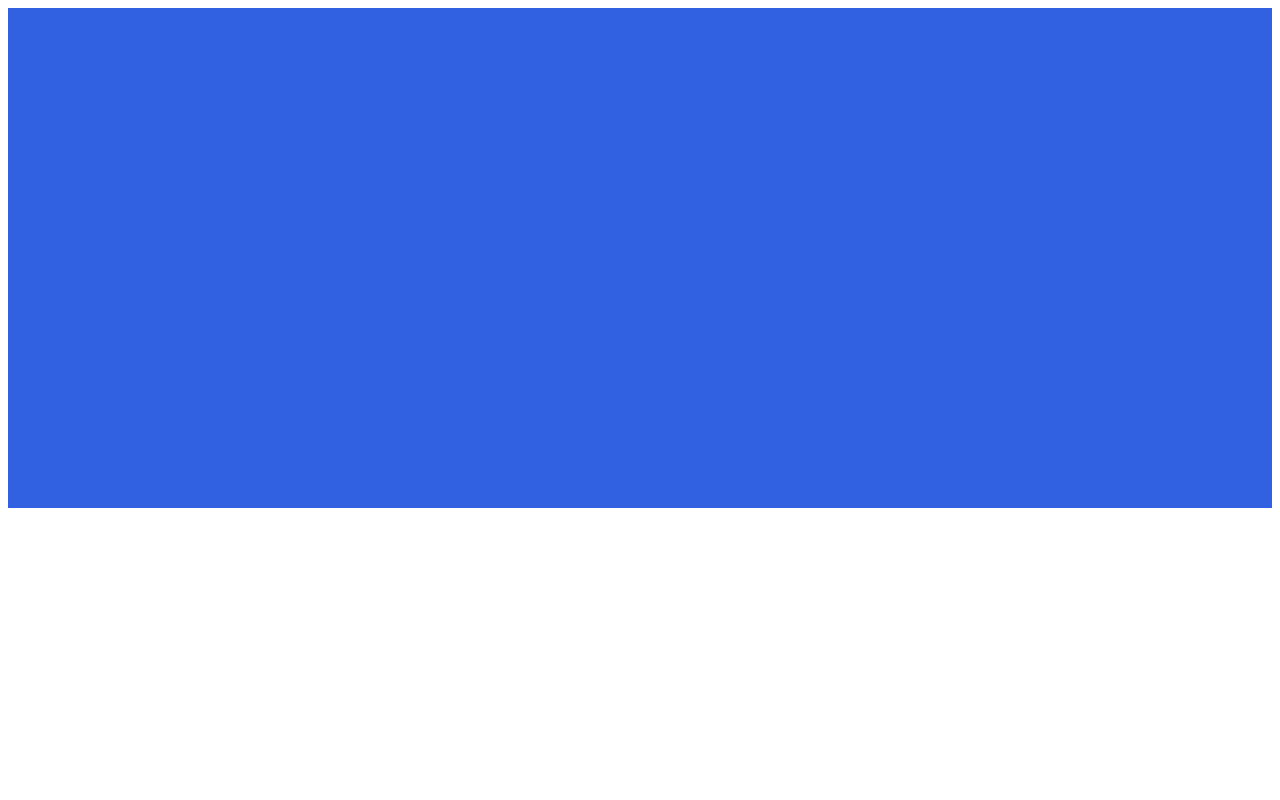
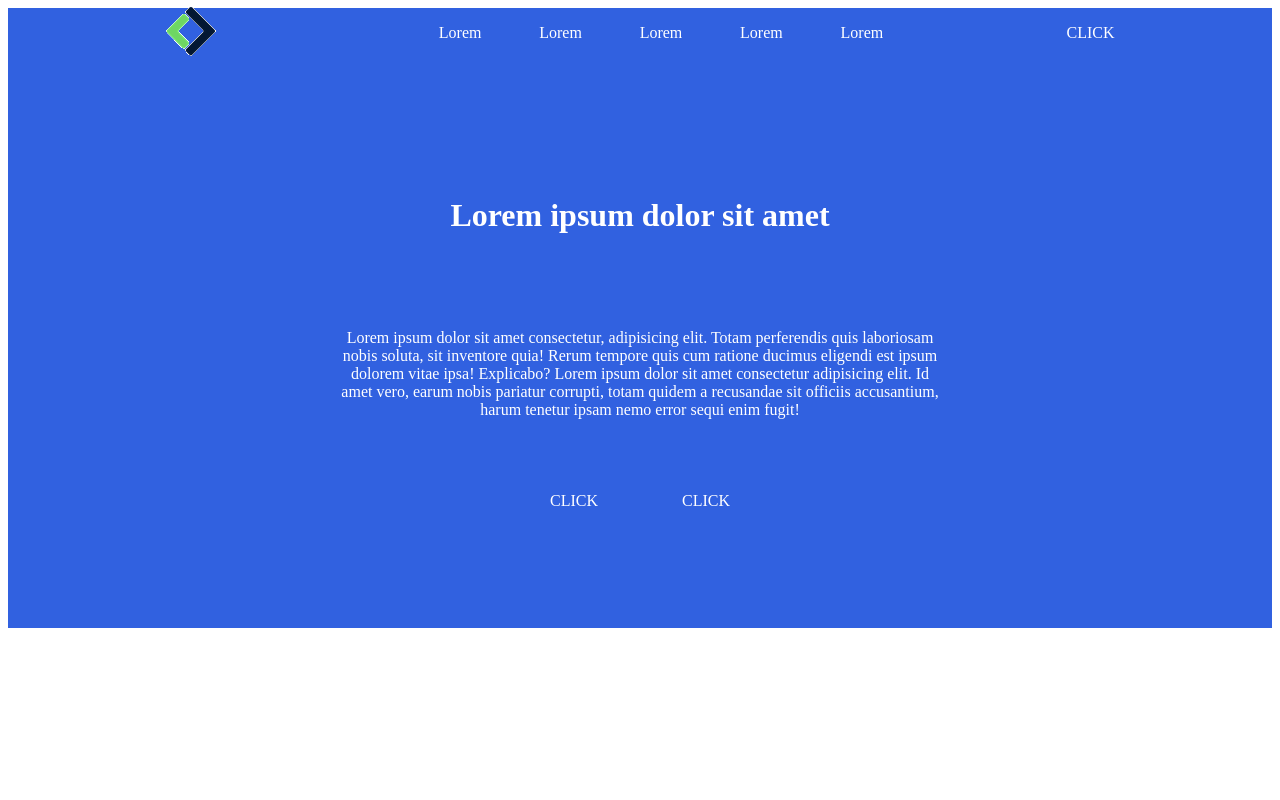
Before and after one commit to ChiaraMameli/htmlcss-struttura-discord, a plain HTML site: page index.html in a window 1280 px wide. Shown: the top 800 px of the page. Drawn offline with Linux system fonts and the light colour scheme.

Commit message:
added header

```diff
--- a/css/style.css
+++ b/css/style.css
@@ -16,6 +16,7 @@ lightblue #8EA1E1
 .container {
     width: 1200px;
     height: 500px;
+    margin: 0 auto;
 }
 
 .flex-container {
@@ -44,3 +45,46 @@ lightblue #8EA1E1
 header {
     background-color: #3161E0;
 }
+
+.head {
+    height: 50px;
+}
+
+.main-head {
+    width: 600px;
+    height: 450px;
+    margin: 0 auto;
+    flex-direction: column;
+    text-align: center;
+    padding: 60px;
+}
+
+.logo .login {
+    width: 25%;
+}
+
+.links {
+    width: 50%;
+}
+
+.head, .flex-container {
+    justify-content: space-between;
+    align-items: center;
+}
+
+ul {
+    list-style-type: none;
+}
+
+a{
+    text-decoration: none;
+    color: #FFF;
+}
+
+ul, .flex-container {
+    justify-content: space-evenly;
+}
+
+.button {
+    padding: 40px;
+}
--- a/index.html
+++ b/index.html
@@ -8,11 +8,35 @@
     <title>Discord</title>
 </head>
 <body>
-    <header>
-        <div class="container">
+    <header class="white-text">
+        <div class="container flex-container head "> <!-- Navigation Bar -->
+            <div class="logo"> <!-- Logo -->
+                <img src="img/logo.png" alt="Logo">
+            </div>
+            <nav class="links"> <!-- Links -->
+                <ul class="flex-container">
+                    <li><a href="#">Lorem</a></li>
+                    <li><a href="#">Lorem</a></li>
+                    <li><a href="#">Lorem</a></li>
+                    <li><a href="#">Lorem</a></li>
+                    <li><a href="#">Lorem</a></li>
+                </ul>
+            </nav>
+            <div class="login"> <!-- Button -->
+                <a href="#" rel="button">CLICK</a>
+            </div>
+        </div>
+        <div class="container flex-container main-head"> <!-- Main Head -->
+            <h1>Lorem ipsum dolor sit amet</h1>
+            <p>Lorem ipsum dolor sit amet consectetur, adipisicing elit. Totam perferendis quis laboriosam nobis soluta, sit inventore quia! Rerum tempore quis cum ratione ducimus eligendi est ipsum dolorem vitae ipsa! Explicabo? Lorem ipsum dolor sit amet consectetur adipisicing elit. Id amet vero, earum nobis pariatur corrupti, totam quidem a recusandae sit officiis accusantium, harum tenetur ipsam nemo error sequi enim fugit!</p>
+            <div>
+                <a href="#" class="button">CLICK</a>
+                <a href="#" class="button">CLICK</a>
+            </div>
+        </div>
 
-        </div>
     </header>
+
     <section>
         <div class="container">
 
```
Also changed, not shown: img/logo.png (added).
